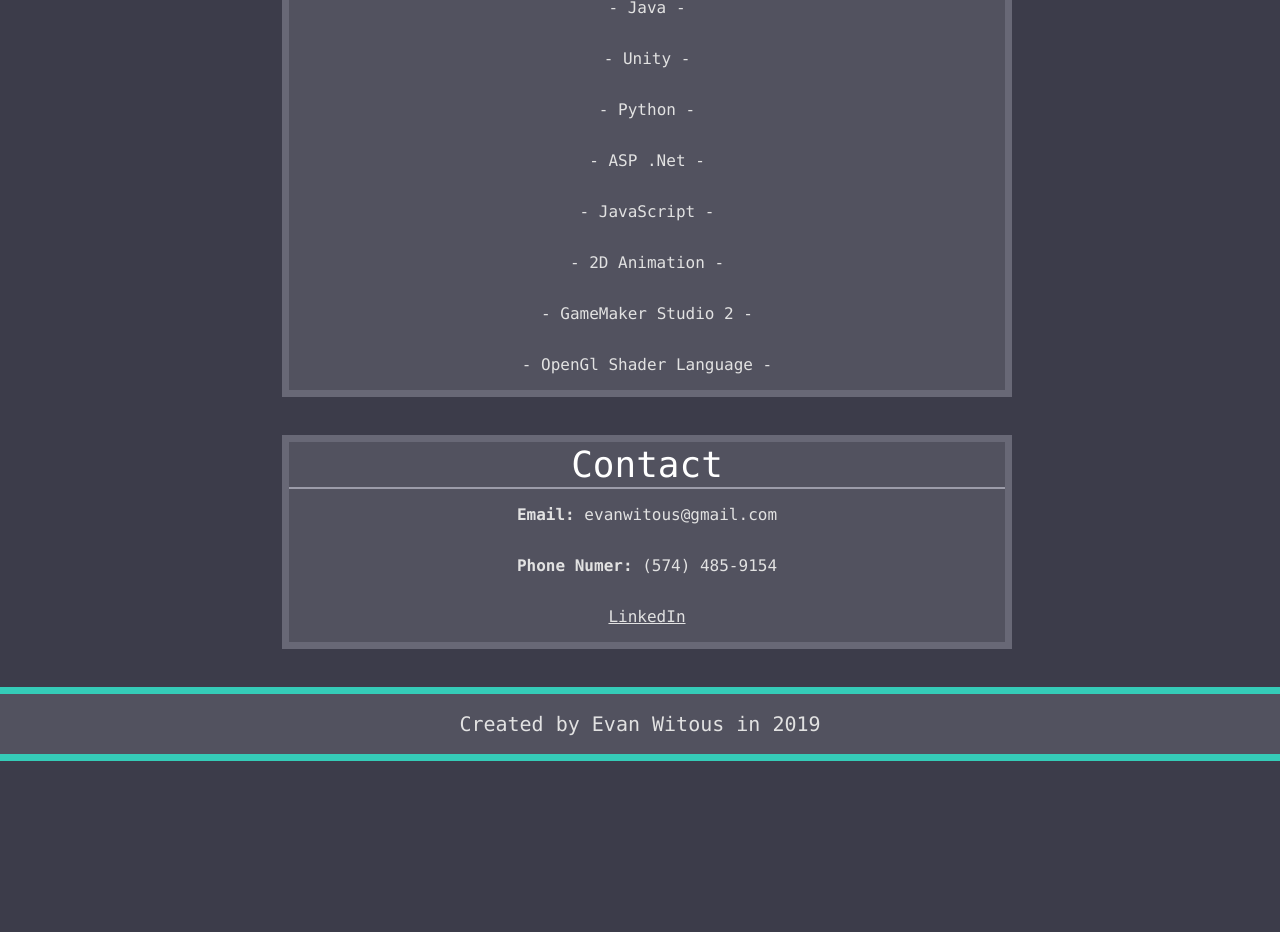
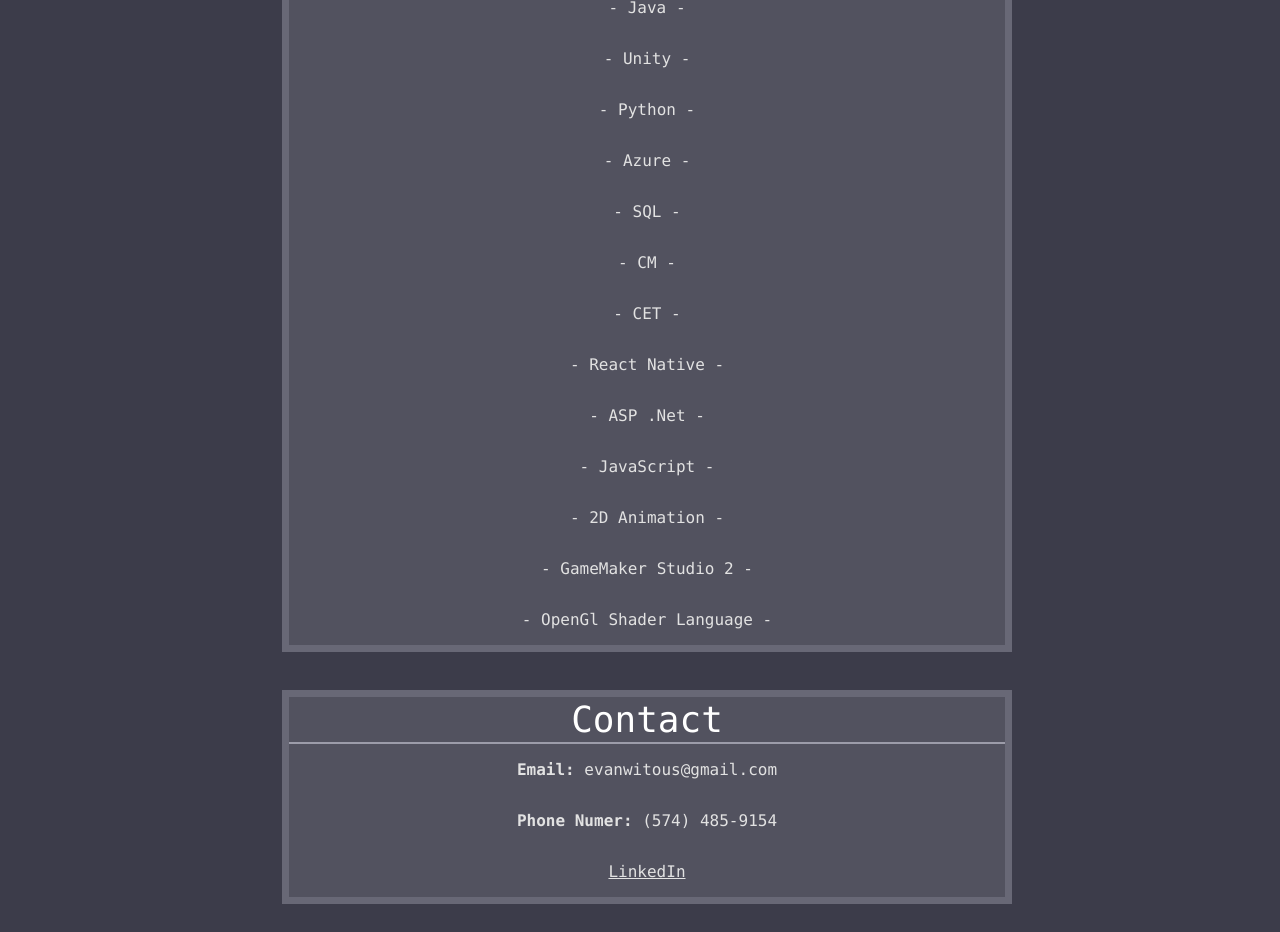
Before and after one commit to EvanWitous/EvanWitous.github.io, a plain HTML site: page HomeEvanWitous.html in a window 1280 px wide. Shown: the part 1100-2032 px from the top of the page. Before the commit the page ends 1861 px from the top, so only its background shows below. Drawn offline with Linux system fonts and the light colour scheme.

Commit message:
Update HomeEvanWitous.html

```diff
--- a/HomeEvanWitous.html
+++ b/HomeEvanWitous.html
@@ -1,7 +1,7 @@
 <!DOCTYPE html>
 <html lang="en">
 	<head>
-   		<meta name="google-site-verification" content="VOjAiJbBvwIjkQhe-Wbzg0kIkhCr4ULASjL2Twg_9XM" charset="utf-8">
+   	<meta name="google-site-verification" content="VOjAiJbBvwIjkQhe-Wbzg0kIkhCr4ULASjL2Twg_9XM" charset="utf-8">
         <title>Home - Evan Witous</title>
         <link rel="stylesheet" href="default.css">
         <link rel="stylesheet" href="evanwitous.css">
@@ -53,6 +53,11 @@
                 <p>- Java -</p>
                 <p>- Unity -</p>
                 <p>- Python -</p>
+		<p>- Azure -</p>
+		<p>- SQL -</p>
+		<p>- CM -</p>
+		<p>- CET -</p>
+		<p>- React Native -</p>
                 <p>- ASP .Net -</p>
                 <p>- JavaScript -</p>
                 <p>- 2D Animation -</p>
```
